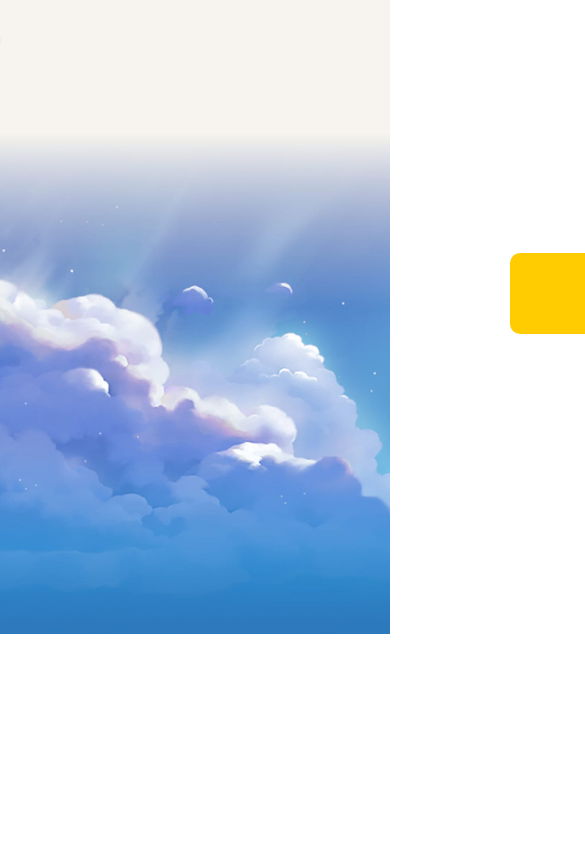
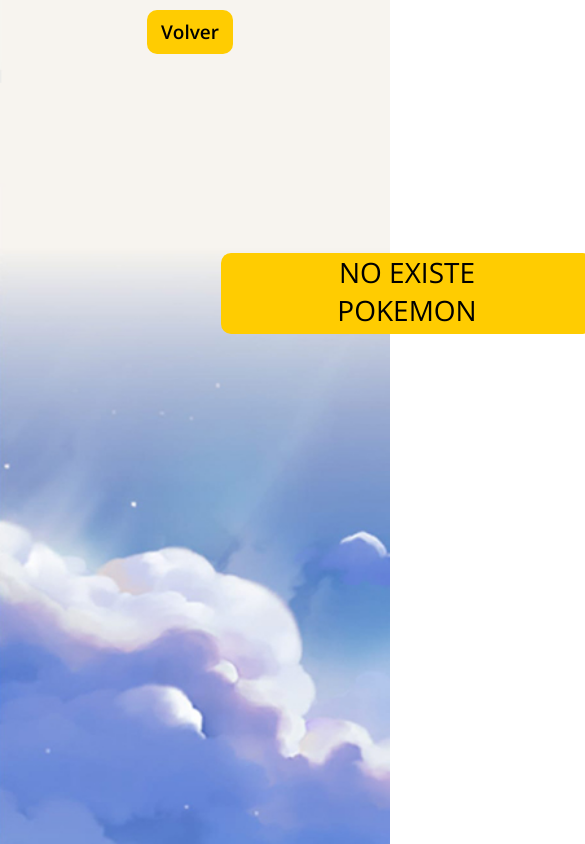
Before and after one commit to CeciMorla/PI_Pokemon, a React (Create React App) app in the folder client/: page /cartel in a window 390 px wide. Shown: the top 844 px of the page, 585 px wide, since content can reach past the window. Built offline with nearby package versions, Linux system fonts and the light colour scheme.

Commit message:
Update Cartel.module.css

```diff
--- a/client/src/components/Cartel/Cartel.module.css
+++ b/client/src/components/Cartel/Cartel.module.css
@@ -9,9 +9,21 @@
     margin-left: 510px;
 }
 
+@media only screen and (max-width: 820px) {
+    .alert{
+        margin-left: 221px;
+    }
+}
+
 .container{
     background-size: cover;
     background-image: url('./img/background\ \(1\).jpg');
+}
+
+@media only screen and (max-width: 820px) {
+    .container{
+        height: 1180px;
+    }
 }
 
 .msg{
@@ -26,6 +38,12 @@
     margin-left: -960px;
 }
 
+@media only screen and (max-width: 820px) {
+    .button{
+        margin-left: 0px;
+    }
+}
+
 .aux{
     padding-bottom: 300px;
 }
```
